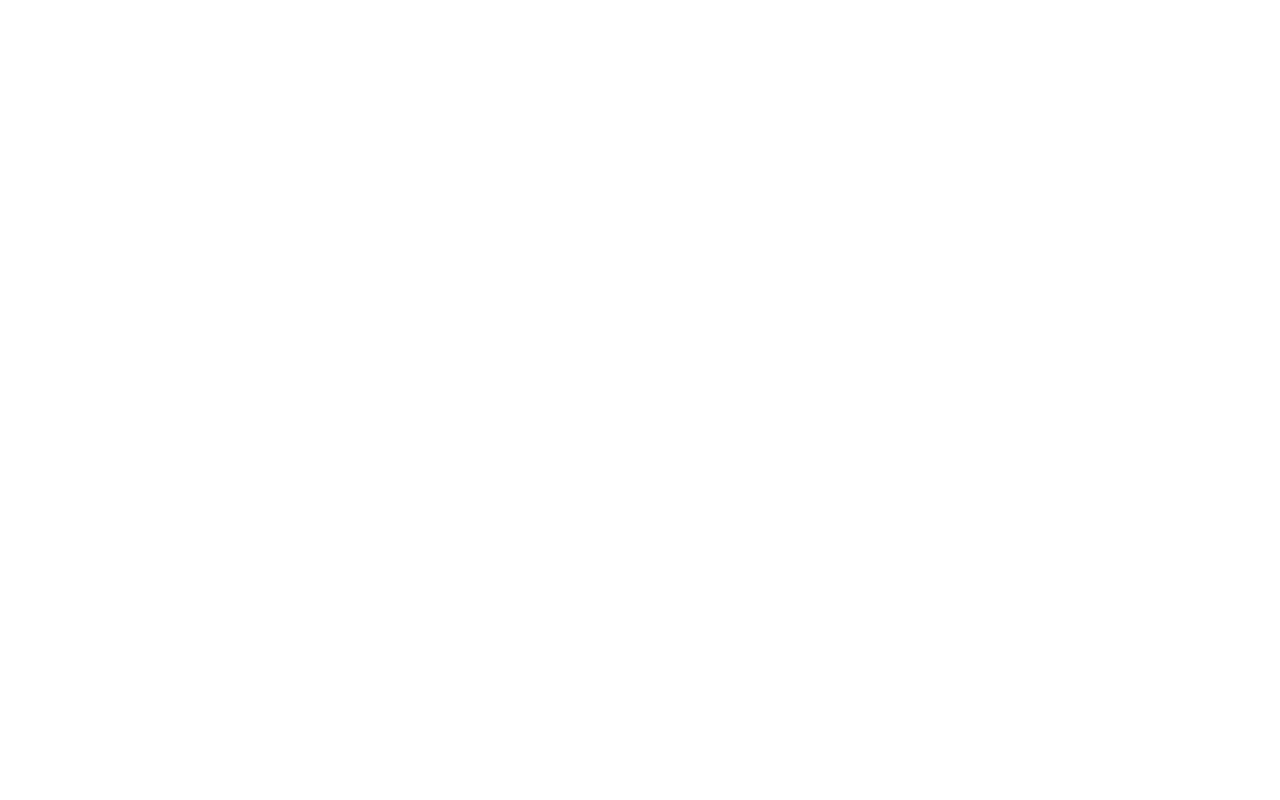
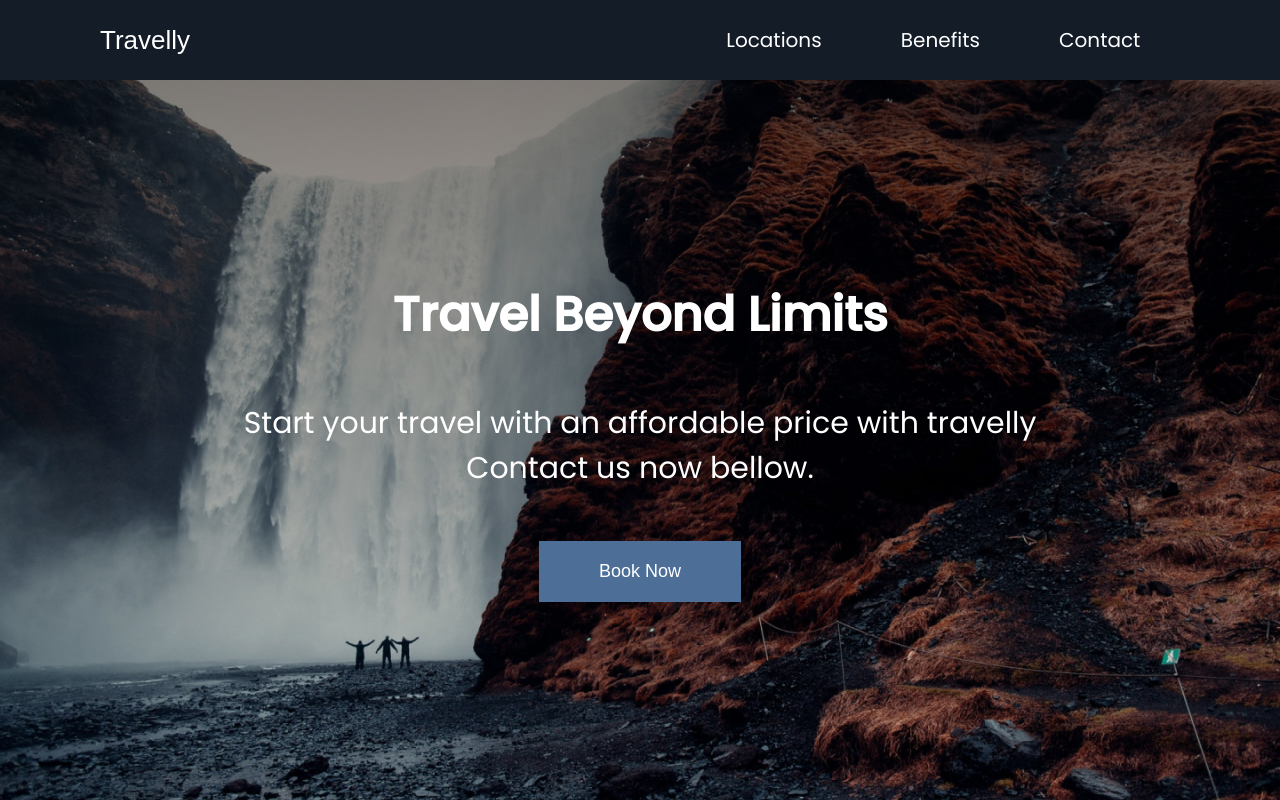
Before and after one commit to DoniaMahmoud/travelly-website, a plain HTML site: page index.html in a window 1280 px wide. Drawn offline with Linux system fonts and the light colour scheme; a web font is replaced by a local one.

Commit message:
2. Nav Bar

```diff
--- a/index.html
+++ b/index.html
@@ -7,10 +7,28 @@
     <meta name="description" content="Travelly is a travelling agency that helps you pick out your holiday vacation ">
     <meta name="robots" content="index,follow">
     <link  rel="icon" href="/icons/airplane.svg">
+    <link rel="preconnect" href="https://fonts.googleapis.com">
+    <link rel="preconnect" href="https://fonts.googleapis.com">
+    <link rel="preconnect" href="https://fonts.gstatic.com" crossorigin>
+    <link href="https://fonts.googleapis.com/css2?family=Pattaya&family=Poppins:wght@400;500&display=swap" rel="stylesheet">
     <link rel="stylesheet" href="/style.css">
     <title>Travelly | Travelling Agency</title>
 </head>
 <body>
-
+    <header>
+        <nav class="main-head">
+            <h1 id="logo">Travelly</h1>
+            <ul>
+                <li><a href="#locations">Locations</a></li>
+                <li><a href="#benefits">Benefits</a></li>
+                <li><a href="#contact">Contact</a></li>
+            </ul>
+        </nav>
+        <section class="hero">
+            <h2>Travel Beyond Limits</h2>
+            <h3>Start your travel with an affordable price with travelly </br> Contact us now bellow.</h3>
+             <button>Book Now</button>
+        </section>
+    </header>
 </body>
 </html>
--- a/style.css
+++ b/style.css
@@ -8,3 +8,94 @@
 html {
   font-size: 62.5%;
 }
+h1 {
+  font-size: 2.6rem;
+}
+li,
+button,
+label,
+input,
+p {
+  font-size: 2rem;
+}
+h2 {
+  font-size: 4.8rem;
+}
+h3 {
+  font-size: 3rem;
+  font-weight: normal;
+}
+h4,
+h5 {
+  font-size: 2.8rem;
+}
+a {
+  color: white;
+  text-decoration: none;
+}
+button {
+  padding: 2rem 6rem;
+  background: #4c6e97;
+  border: none;
+  color: white;
+  font-size: 1.8rem;
+  cursor: pointer;
+}
+body {
+  font-family: "Poppins", sans-serif;
+}
+/* Nav Section */
+.main-head {
+  background: #131c27;
+  color: white;
+}
+nav {
+  display: flex;
+  /* width: 90%; */
+  margin: auto;
+  padding: 2rem 10rem;
+  min-height: 10vh;
+  align-items: center;
+  flex-wrap: wrap;
+}
+nav ul {
+  display: flex;
+  flex: 1 1 40rem;
+
+  justify-content: space-around;
+
+  list-style: none;
+}
+#logo {
+  flex: 2 1 40rem;
+  font-family: "Pattaya", sans-serif;
+  font-weight: 400;
+}
+.hero {
+  min-height: 90vh;
+  background: linear-gradient(rgba(0, 0, 0, 0.5), transparent),
+    url("/img/landing-page.jpg");
+  background-repeat: no-repeat;
+  background-size: cover;
+  background-position: center;
+  color: white;
+  display: flex;
+  flex-direction: column;
+  justify-content: center;
+  align-items: center;
+  text-align: center;
+}
+.hero h3 {
+  padding: 5rem;
+}
+@media screen and (max-width: 1015px) {
+  html {
+    font-size: 45%;
+  }
+  nav {
+    text-align: center;
+  }
+  #logo {
+    padding: 1rem;
+  }
+}
```
